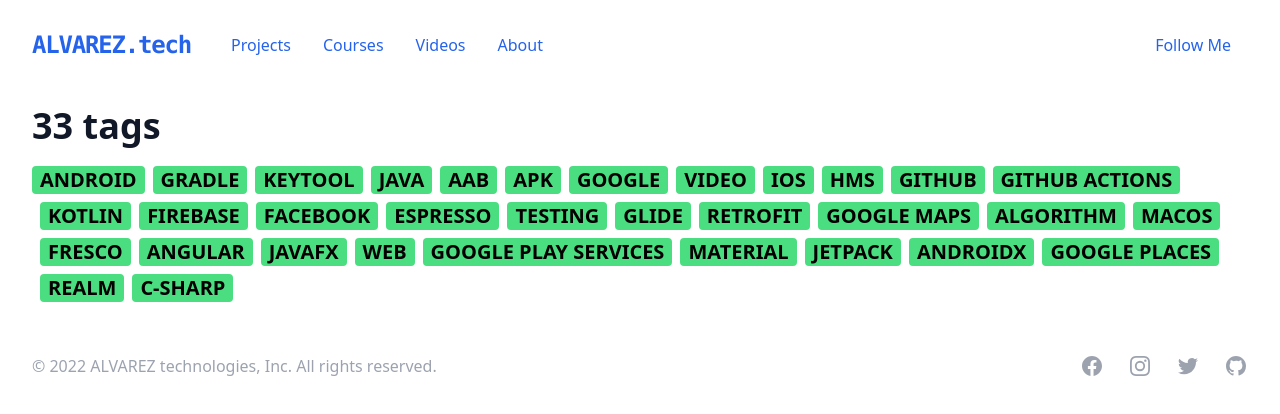
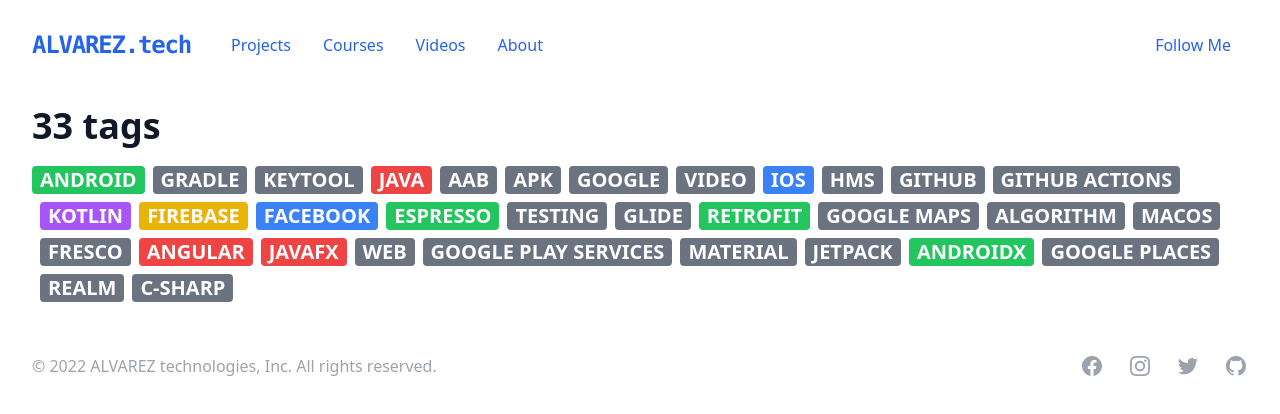
Before and after one commit to alvareztech/web, a Next.js app: page /tag in a window 1280 px wide. Shown: the top 414 px of the page. Built offline with nearby package versions, Linux system fonts and the light colour scheme.

Commit message:
Color post improvements

```diff
--- a/pages/tag.js
+++ b/pages/tag.js
@@ -15,7 +15,7 @@
             <a>
               <span
                 key={tag}
-                className={classNames("uppercase", "bg-green-400", 'inline-flex items-center px-2 my-1 rounded text-xl font-bold')}>
+                className={classNames('text-white', "uppercase", getColor(tag), 'inline-flex items-center px-2 my-1 rounded text-xl font-bold')}>
                 {tag}
               </span>
             </a>
@@ -34,3 +34,25 @@
     }
   }
 }
+
+function getColor(tag) {
+  switch (tag) {
+    case "android":
+    case "androidx":
+    case "espresso":
+    case "retrofit":
+      return "bg-green-500"
+    case "ios":
+    case "facebook":
+      return "bg-blue-500"
+    case "angular":
+    case "java":
+    case "javafx":
+      return "bg-red-500"
+    case "kotlin":
+      return "bg-purple-500"
+    case "firebase":
+      return "bg-yellow-500"
+  }
+  return "bg-gray-500"
+}
--- a/pages/tag/[slug].js
+++ b/pages/tag/[slug].js
@@ -2,7 +2,7 @@
 import { getPostsByTag, getTags } from "../../lib/posts";
 import Link from "next/link";
 import Date from "../../components/date";
-import { classNames, tagColor } from "../../lib/util";
+import { classNames } from "../../lib/util";
 import Head from 'next/head';
 
 export default function Tag({ tag, posts }) {
@@ -17,32 +17,37 @@
           className="relative max-w-lg mx-auto divide-y-2 divide-gray-200 lg:max-w-7xl">
           <div>
             <h2
-              className={classNames("uppercase", "bg-blue-100 text-blue-800", 'inline-flex items-center px-2 rounded text-xl font-bold')}>{tag}</h2>
+              className={classNames('text-white', "uppercase", "bg-gray-500", 'inline-flex items-center px-2 rounded text-xl font-bold')}>{tag}</h2>
           </div>
 
           <div
             className="mt-12 grid gap-16 pt-12 lg:grid-cols-3 lg:gap-x-5 lg:gap-y-12">
-            {posts.map(({ slug, date, title, tags, language, summary }) => (
-              <div key={slug}>
+            {posts.map((post) => (
+              <div key={post.slug}>
+                {post.youtubeId &&
+                  <Link href={"/" + post.slug}>
+                    <img className='mb-2 drop-shadow-md rounded-lg h-48 w-full object-cover' src={'https://img.youtube.com/vi/' + post.youtubeId + '/mqdefault.jpg'} />
+                  </Link>
+                }
                 <div>
-                  <Link href={"/tag/" + tags?.[0]}>
+                  <Link href={"/tag/" + post.tags?.[0]}>
                     <a className="inline-block">
                       <span
-                        className={classNames("uppercase", 'bg-blue-100 text-blue-800', 'inline-flex items-center px-2 rounded text-sm font-bold')}
+                        className={classNames('text-white', "uppercase", getColor(post.tags?.[0]), 'inline-flex items-center px-2 rounded text-sm font-bold')}
                       >
-                        {tags?.[0]}
+                        {post.tags?.[0]}
                       </span>
                     </a>
                   </Link>
                 </div>
-                <Link href={"/" + slug}>
+                <Link href={"/" + post.slug}>
                   <a className="block mt-4">
                     <p
-                      className="text-xl font-semibold text-gray-900">{title}</p>
-                    <p className="mt-3 text-base text-gray-500">{summary}</p>
+                      className="text-xl font-semibold text-gray-900">{post.title}</p>
+                    <p className="mt-3 text-base text-gray-500">{post.summary}</p>
                   </a>
                 </Link>
-                {tags?.slice(1).map(tag => (
+                {post.tags?.slice(1).map(tag => (
                   <span
                     key={tag}
                     className="uppercase inline-flex items-center px-2 py-0.5 rounded text-xs font-medium bg-gray-100 text-gray-800 mr-1">
@@ -51,7 +56,7 @@
                 ))}
                 <div className="mt-6 flex items-center">
                   <div className="flex space-x-1 text-sm text-gray-500">
-                    <Date dateString={date} />
+                    <Date dateString={post.date} />
                   </div>
                 </div>
               </div>))}
@@ -81,3 +86,25 @@
     }
   }
 }
+
+function getColor(tag) {
+  switch (tag) {
+    case "android":
+    case "androidx":
+    case "espresso":
+    case "retrofit":
+      return "bg-green-500"
+    case "ios":
+    case "facebook":
+      return "bg-blue-500"
+    case "angular":
+    case "java":
+    case "javafx":
+      return "bg-red-500"
+    case "kotlin":
+      return "bg-purple-500"
+    case "firebase":
+      return "bg-yellow-500"
+  }
+  return "bg-gray-500"
+}
```
